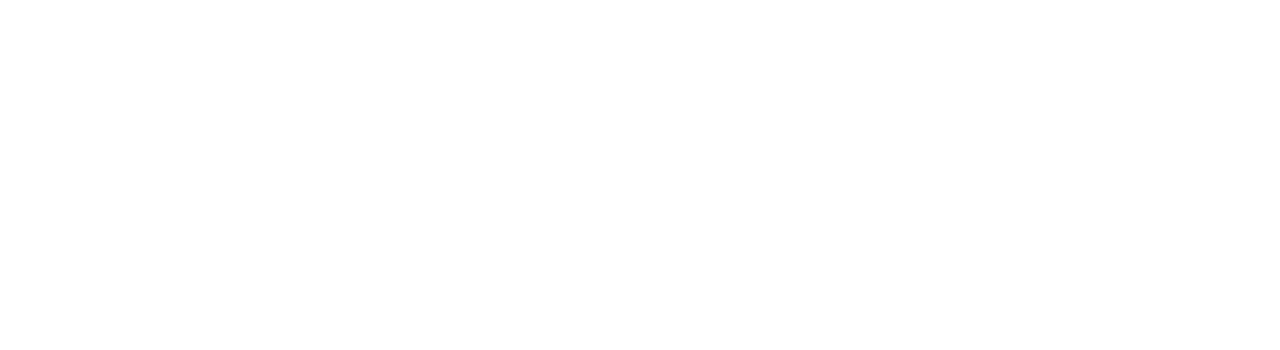
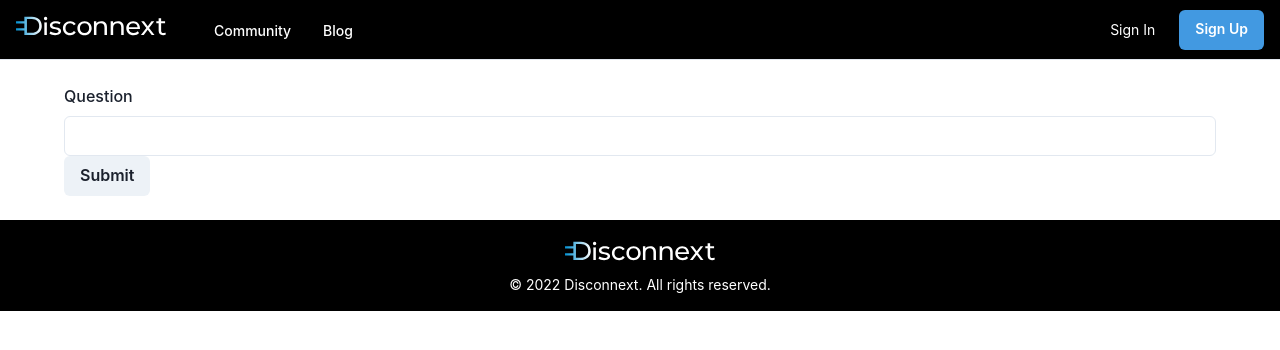
Before and after one commit to claytonhorning/disconnext, a Next.js app: page /submissions/post in a window 1280 px wide. Shown: the top 350 px of the page. Built offline with nearby package versions, Linux system fonts and the light colour scheme; no server answers.

Commit message:
Blog Page and Internal Links

```diff
--- a/components/Navbar.js
+++ b/components/Navbar.js
@@ -283,4 +283,8 @@
     label: "Community",
     href: "../submissions",
   },
+  {
+    label: "Blog",
+    href: "../posts",
+  },
 ];
--- a/pages/_app.js
+++ b/pages/_app.js
@@ -34,6 +34,7 @@
           href="/assets/favicon/favicon-16x16.png"
         />
         <link rel="manifest" href="/site.webmanifest" />
+        <title>Disconnext</title>
       </Head>
       <WithSubnavigation />
       <Component {...pageProps} />
--- /dev/null
+++ b/pages/submissions/post.js
@@ -0,0 +1,68 @@
+import { useState } from "react";
+import { useEffect } from "react";
+
+import { FormControl, Input, FormLabel } from "@chakra-ui/react";
+import Layout from "../../components/Layout";
+
+import { Button } from "@chakra-ui/react";
+
+export default function SubmissionPost() {
+  const [form, setForm] = useState({
+    userSubmitted: "",
+    userAnswered: "",
+    question: "",
+  });
+
+  const [isSubmitting, setIsSubmitting] = useState(false);
+  const [errors, setErrors] = useState({});
+
+  useEffect(() => {
+    if (isSubmitting) {
+      if (Object.keys(errors).length === 0) {
+        // createSubmission();
+        alert("success");
+      } else {
+        setIsSubmitting(false);
+      }
+    }
+  }, [errors]);
+
+  const handleChange = (e) => {
+    setForm({
+      ...form,
+      [e.target.name]: e.target.value,
+    });
+  };
+  const handleSubmit = (e) => {
+    e.preventDefault();
+    let errs = validate();
+    setErrors(errs);
+    setIsSubmitting(true);
+  };
+
+  const validate = () => {
+    let err = {};
+
+    if (!form.question) {
+      err.question = "Question is required";
+    }
+    if (!form.userAnswered) {
+      err.question = "User answered is required";
+    }
+    if (!form.userSubmitted) {
+      err.question = "User submitted is required";
+    }
+  };
+
+  return (
+    <Layout>
+      <form onSubmit={handleSubmit}>
+        <FormControl>
+          <FormLabel>Question</FormLabel>
+          <Input id="question" onChange={handleChange}></Input>
+        </FormControl>
+        <Button type="submit">Submit</Button>
+      </form>
+    </Layout>
+  );
+}
--- a/posts/why-dont-my-parents-understand-me.mdx
+++ b/posts/why-dont-my-parents-understand-me.mdx
@@ -133,3 +133,5 @@
 Be as honest as possible with them. For the majority of parents, you are the most important thing in their life. They want to understand what you are going through so that they can help.
 
 It can be hard to talk to someone who doesn’t understand the complexities of social media because they may not be able to fully understand how a small device can be such a huge part of your life. The best way to help them begin to understand is to continue talking about how it makes you feel and why.
+
+Read Next - [Why is it So Hard to Quit Social Media as a Teen](https://www.disconnext.com/posts/why-hard-to-quit-social-media-as-teen)
--- a/posts/why-hard-to-quit-social-media-as-teen.mdx
+++ b/posts/why-hard-to-quit-social-media-as-teen.mdx
@@ -208,3 +208,5 @@
 Just sit and let yourself be bored. You don’t need to be talking to someone all the time. You don’t need to be watching something all the time.
 
 When everyone else is on their phones, you can be the friend that suggests a different activity and gets everyone back into real life. Or, you can just sit and be with yourself and your thoughts. This may seem like a weird thing today, but there used to be no other alternative.
+
+Read Next - [Why Don't My Parents Understand Me](https://www.disconnext.com/posts/why-dont-my-parents-understand-me)
```
Also changed, not shown: pages/posts/index.js (added, +30 -0 lines).
